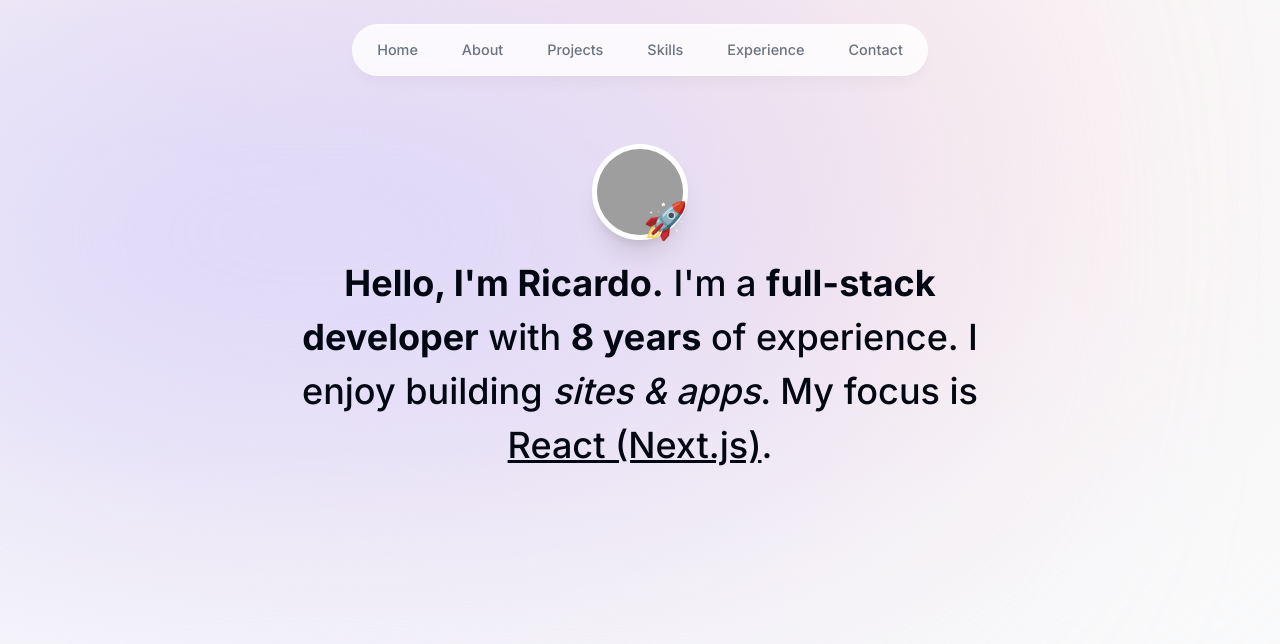
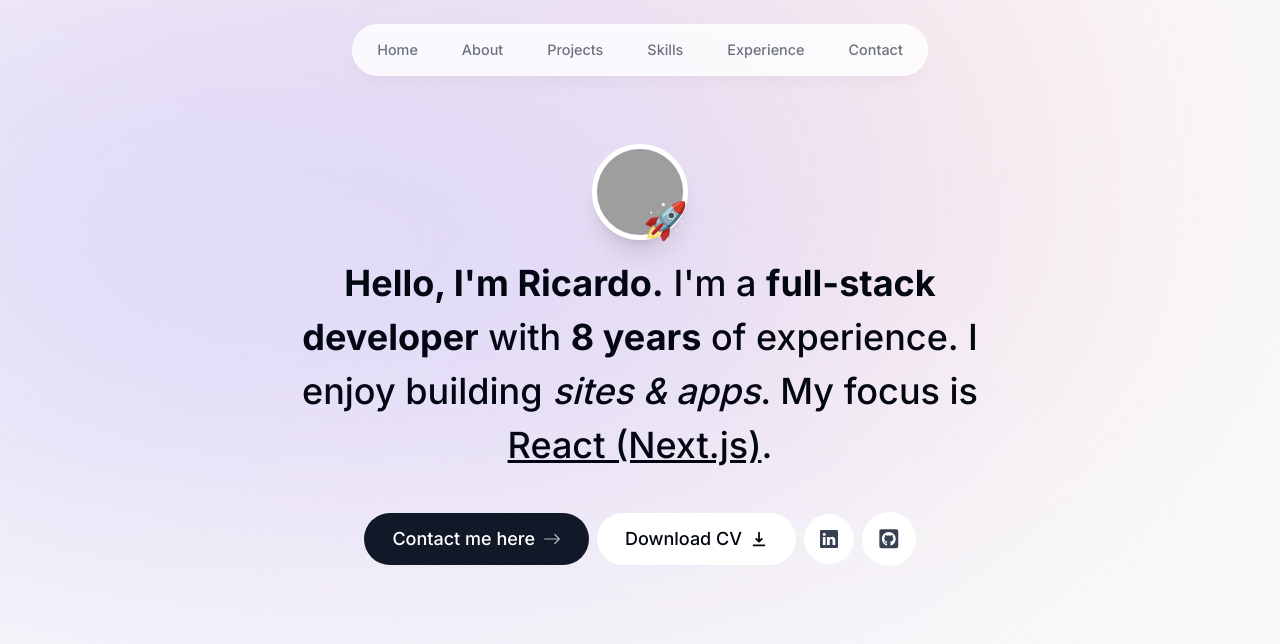
Before and after one commit to ZachMcLean/portfolio, a Next.js app: page / in a window 1280 px wide. Shown: the top 644 px of the page. Built offline with nearby package versions, Linux system fonts and the light colour scheme; grey boxes are pictures that could not be loaded.

Commit message:
added buttons for socials, contact, and resume

```diff
--- a/src/components/Intro.tsx
+++ b/src/components/Intro.tsx
@@ -2,6 +2,10 @@
 import React from "react";
 import Image from "next/image";
 import { motion } from "framer-motion";
+import Link from "next/link";
+import { BsArrowRight, BsLinkedin } from "react-icons/bs";
+import { HiDownload } from "react-icons/hi";
+import { FaGithubSquare } from "react-icons/fa";
 
 const Intro = () => {
 	return (
@@ -53,6 +57,42 @@
 				building <span className="italic">sites & apps</span>. My focus is{" "}
 				<span className="underline">React (Next.js)</span>.
 			</motion.p>
+
+			<motion.div
+				className="flex flex-col sm:flex-row items-center justify-center gap-2 px-4 text-lg font-medium"
+				initial={{ opacity: 0, y: 100 }}
+				animate={{ opacity: 1, y: 0 }}
+				transition={{
+					delay: 0.1,
+				}}
+			>
+				<Link
+					href="#contact"
+					//  Group class in tailwind
+					className="group flex items-center gap-2 bg-gray-900 text-white px-7 py-3 rounded-full outline-none focus:scale-110 hover:scale-110 hover:bg-gray-950 active:scale-105 transition"
+				>
+					Contact me here
+					<BsArrowRight className=" opacity-70 group-hover:translate-x-1 transition" />
+				</Link>
+				<a
+					href=""
+					className="flex items-center gap-2 bg-white  px-7 py-3 rounded-full"
+				>
+					Download CV <HiDownload />
+				</a>
+				<a
+					href=""
+					className="flex items-center gap-2 bg-white text-gray-700 p-4 rounded-full"
+				>
+					<BsLinkedin />
+				</a>
+				<a
+					href=""
+					className="text-[1.35rem] flex items-center gap-2 bg-white text-gray-700 p-4 rounded-full"
+				>
+					<FaGithubSquare />
+				</a>
+			</motion.div>
 		</section>
 	);
 };
```
